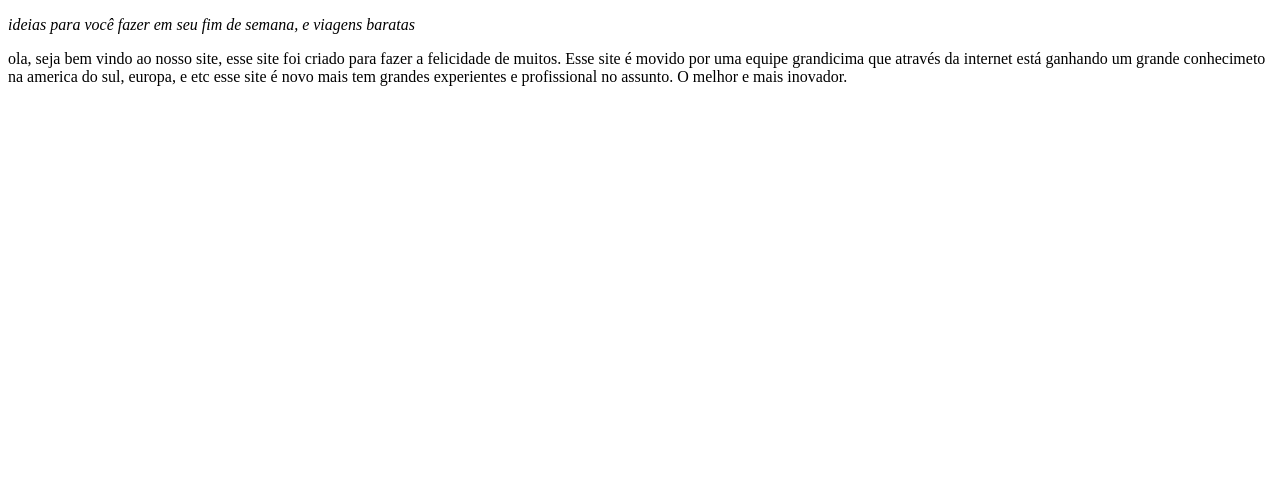
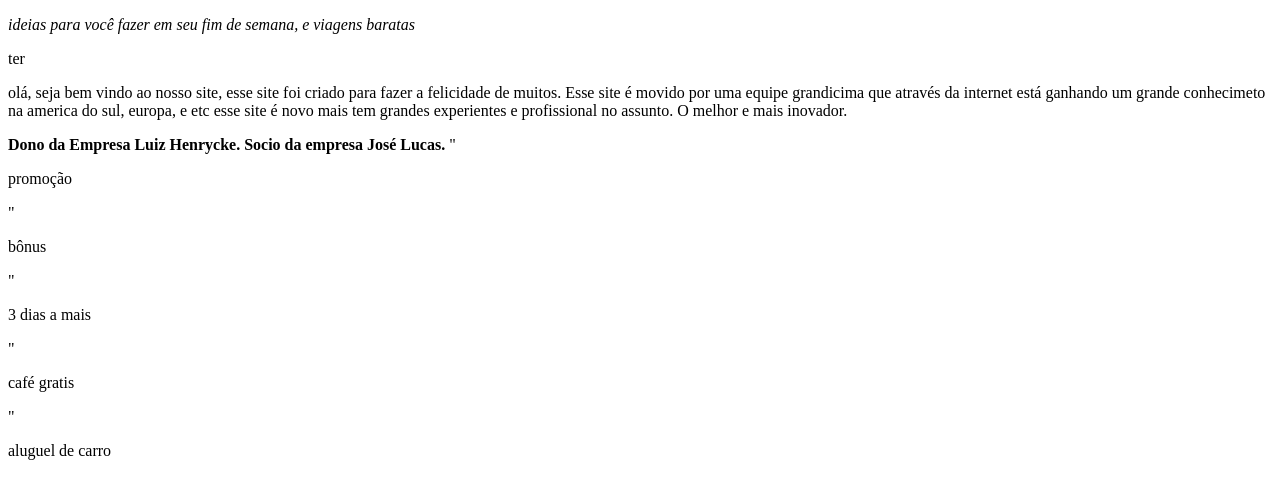
Before and after one commit to luizincapafacil/site-9ano, a plain HTML site: page index.html in a window 1280 px wide. Drawn offline with Linux system fonts and the light colour scheme.

Commit message:
paysandu

```diff
--- a/index.html
+++ b/index.html
@@ -6,8 +6,15 @@
     <title>lz entrenterimento</title>
     <p><em>ideias para você fazer em seu fim de semana, e viagens baratas</em></p>
 </head>
-<body>
-    <p>ola, seja bem vindo ao nosso site, esse site foi criado para fazer a felicidade de muitos. Esse site é movido por uma equipe grandicima que através da internet está ganhando um grande conhecimeto na america do sul, europa, e etc esse site é novo mais tem grandes experientes e profissional no assunto. O melhor e mais inovador. </p>
+<body>ter
+    <p>olá, seja bem vindo ao nosso site, esse site foi criado para fazer a felicidade de muitos. Esse site é movido por uma equipe grandicima que através da internet está ganhando um grande conhecimeto na america do sul, europa, e etc esse site é novo mais tem grandes experientes e profissional no assunto. O melhor e mais inovador. </p>
+    <strong>Dono da Empresa Luiz Henrycke. Socio da empresa José Lucas.</strong>
+    <class>"<p>promoção</p></class>
+    <class>"<p>bônus</p></class>
+    <class>"<p>3 dias a mais</p></class>
+    <class>"<p>café gratis</p></class>
+    <class>"<p>aluguel de carro</p></class>
+
 
 </body>
 </html>
--- /dev/null
+++ b/style.css
@@ -0,0 +1,3 @@
+.background{
+    padding: 0%;
+}
```
